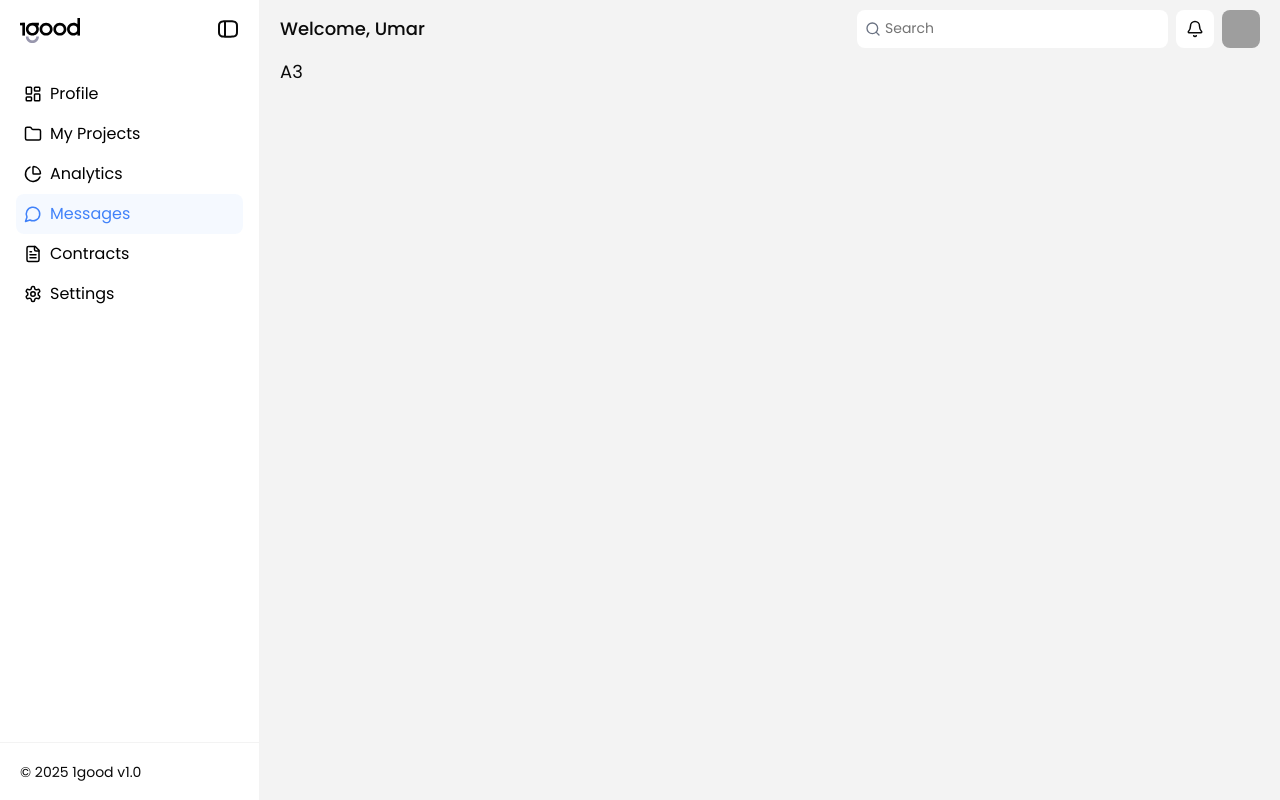
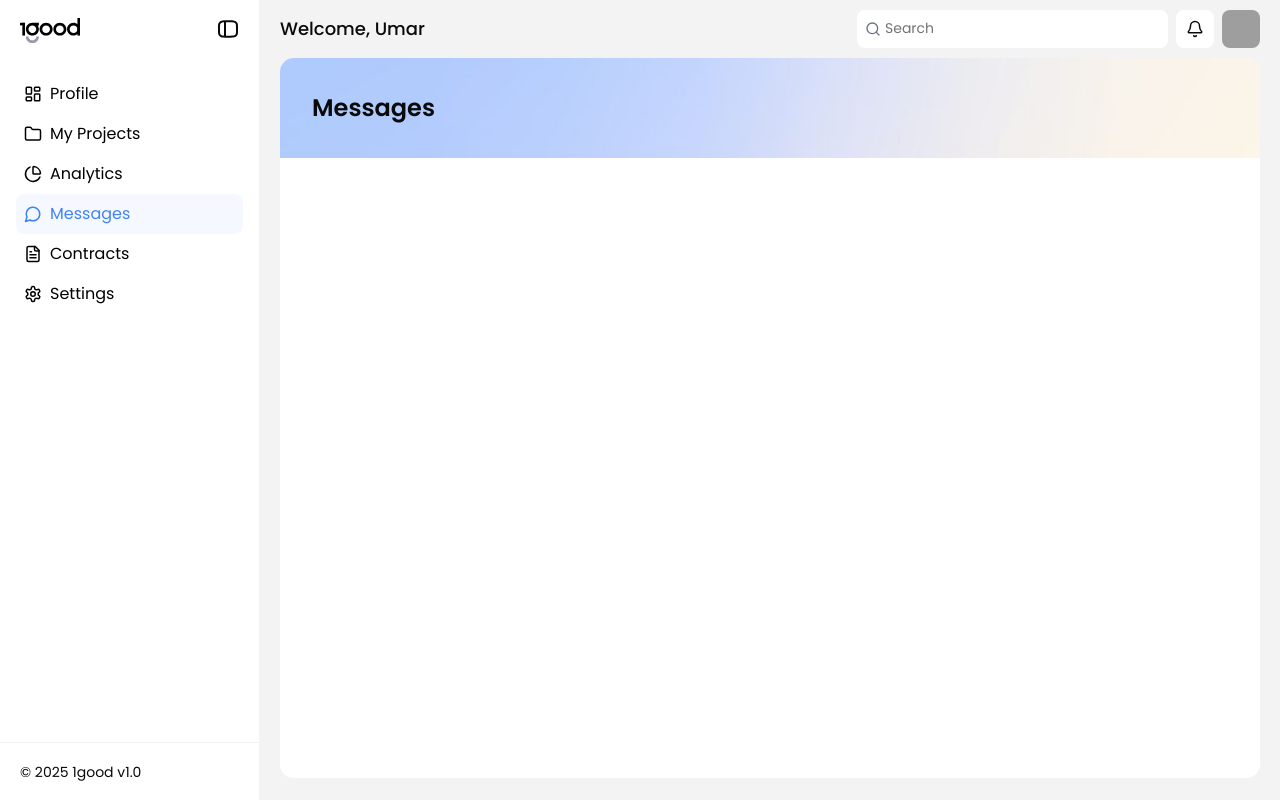
Before and after one commit to Ziiyodullayevv/1good, a React (Vite) app: page /dashboard/messages in a window 1280 px wide. Built offline with nearby package versions, Linux system fonts and the light colour scheme; no server answers; grey boxes are pictures that could not be loaded.

Commit message:
Messages component added

```diff
--- /dev/null
+++ b/src/components/dashboard/Messages.tsx
@@ -0,0 +1,9 @@
+import Banner from './Banner';
+
+export default function Messages() {
+  return (
+    <div className='bg-white text-base min-h-[calc(100vh-80px)] rounded-xl overflow-hidden'>
+      <Banner title='Messages' />
+    </div>
+  );
+}
--- a/src/router/index.tsx
+++ b/src/router/index.tsx
@@ -17,6 +17,7 @@ import MyProjects from '../components/dashboard/MyProjects';
 import Contracts from '../components/dashboard/Contracts';
 import Settings from '../components/dashboard/Settings';
 import Analytics from '../components/dashboard/Analytics';
+import Messages from '../components/dashboard/Messages';
 // import SignUp from '../components/SignUp';
 
 export const router = createBrowserRouter([
@@ -79,7 +80,7 @@ export const router = createBrowserRouter([
       },
       {
         path: 'messages',
-        element: <div>A3</div>,
+        element: <Messages />,
       },
       {
         path: 'contracts',
```
